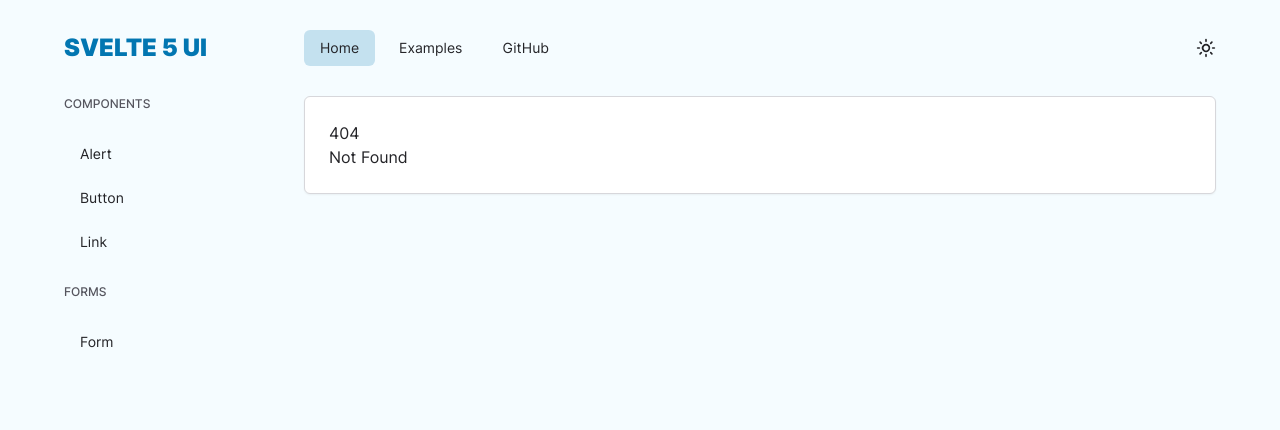
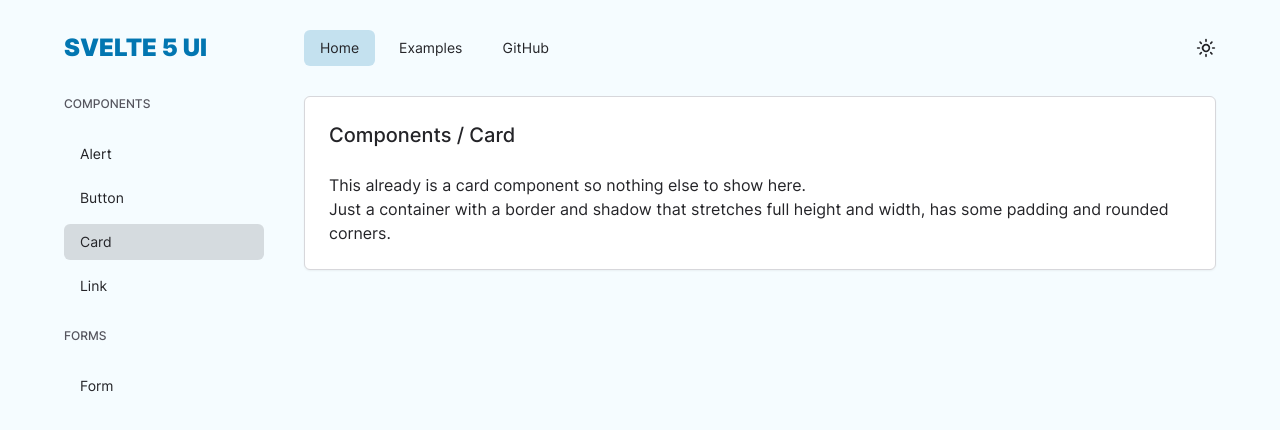
Before and after one commit to margusliinev/svelte5-ui-components, a SvelteKit app: page /home/card in a window 1280 px wide. Before the commit this address had no page. Shown: the top 430 px of the page. Built offline with nearby package versions, Linux system fonts and the light colour scheme.

Commit message:
add card component

```diff
--- a/src/components/ThemeSwitch.svelte
+++ b/src/components/ThemeSwitch.svelte
@@ -14,11 +14,11 @@
     }
 </script>
 
-<Form method="post" submitFunction={submitUpdateTheme}>
-    <Button style="plain" size="icon" formaction="/?/setTheme&theme=dark&redirectTo={$page.url}" class="inline-flex dark:hidden">
+<Form submitFunction={submitUpdateTheme}>
+    <Button style="plain" size="icon" formaction="/?/setTheme&theme=dark&redirectTo={$page.url}" class="inline-flex dark:hidden" aria-label="Theme Switch">
         <Icon name="sun" size="sm" />
     </Button>
-    <Button style="plain" size="icon" formaction="/?/setTheme&theme=light&redirectTo={$page.url}" class="hidden dark:inline-flex">
+    <Button style="plain" size="icon" formaction="/?/setTheme&theme=light&redirectTo={$page.url}" class="hidden dark:inline-flex" aria-label="Theme Switch">
         <Icon name="moon" size="sm" />
     </Button>
 </Form>
--- a/src/layout/SidebarLinks.svelte
+++ b/src/layout/SidebarLinks.svelte
@@ -13,6 +13,7 @@
     <h4 class="mb-4 text-xs font-medium uppercase text-secondary">Components</h4>
     <li><Link href="/home/alert" size="sm" class={`flex items-center justify-start ${route === '/home/alert' ? 'bg-secondary/20' : ''}`} onclick={toggleSidebar}>Alert</Link></li>
     <li><Link href="/home/button" size="sm" class={`flex items-center justify-start ${route === '/home/button' ? 'bg-secondary/20' : ''}`} onclick={toggleSidebar}>Button</Link></li>
+    <li><Link href="/home/card" size="sm" class={`flex items-center justify-start ${route === '/home/card' ? 'bg-secondary/20' : ''}`} onclick={toggleSidebar}>Card</Link></li>
     <li><Link href="/home/link" size="sm" class={`flex items-center justify-start ${route === '/home/link' ? 'bg-secondary/20' : ''}`} onclick={toggleSidebar}>Link</Link></li>
     <h4 class="my-4 text-xs font-medium uppercase text-secondary">Forms</h4>
     <li><Link href="/home/form" size="sm" class={`flex items-center justify-start ${route === '/home/form' ? 'bg-secondary/20' : ''}`} onclick={toggleSidebar}>Form</Link></li>
--- /dev/null
+++ b/src/routes/home/card/+page.svelte
@@ -0,0 +1,5 @@
+<h1>
+    This already is a card component so nothing else to show here.
+    <br />
+    Just a container with a border and shadow that stretches full height and width, has some padding and rounded corners.
+</h1>
```
